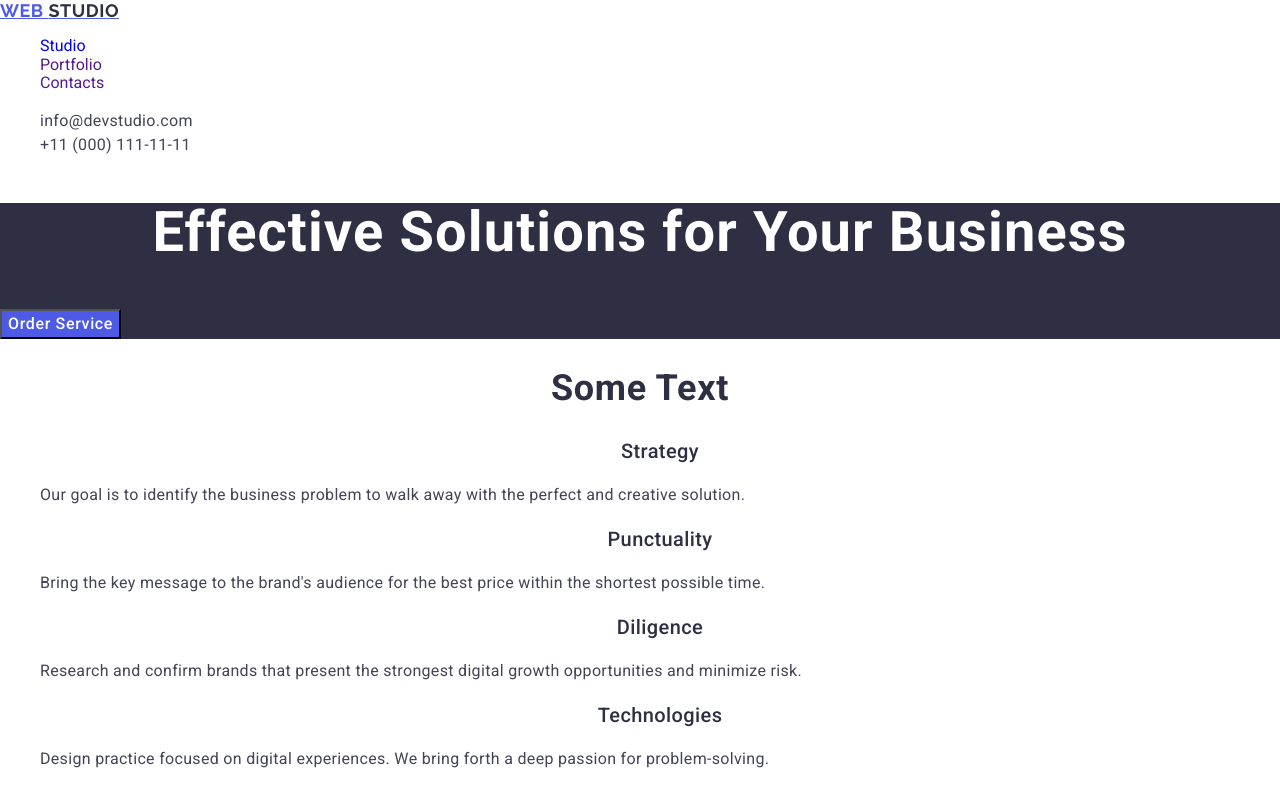
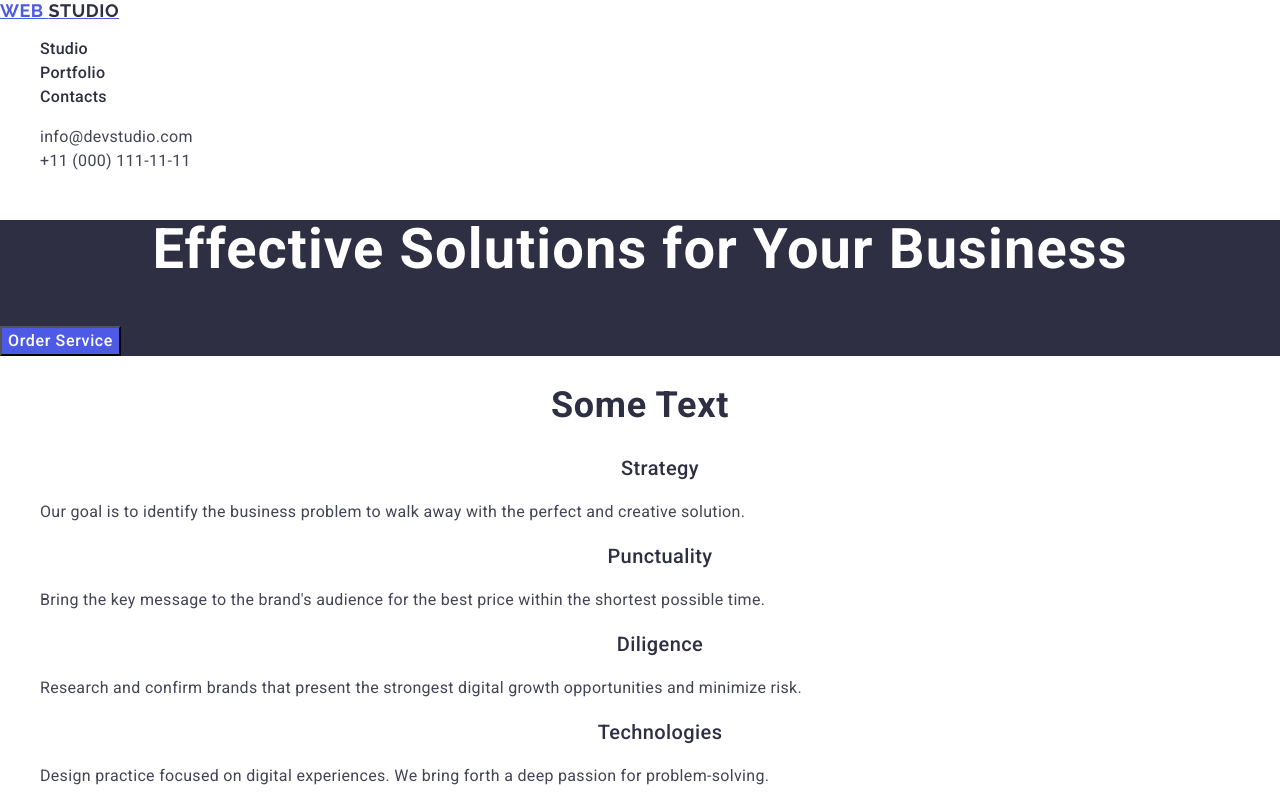
Before and after one commit to RafalSz1270/goit-markup-hw-02, a plain HTML site: page index.html in a window 1280 px wide. Shown: the top 798 px of the page. Drawn offline with nearby package versions, Linux system fonts and the light colour scheme.

Commit message:
corect folder css

```diff
--- a/styles.css/styles.css
+++ b/css/styles.css
@@ -28,15 +28,13 @@
 .link:focus {
   color: #404bbf;
 }
-.link {
-  text-decoration: none;
-}
 .link-text {
   font-weight: 500;
   font-size: 16px;
   line-height: 1.5;
   letter-spacing: 0.02em;
   color: #2e2f42;
+  text-decoration: none;
 }
 body {
   font-family: "Roboto", sans-serif;
--- a/index.html
+++ b/index.html
@@ -13,7 +13,7 @@
       href="https://fonts.googleapis.com/css2?family=Raleway:ital,wght@0,700;1,700&family=Roboto:wght@400;500;700&display=swap"
       rel="stylesheet"
     />
-    <link rel="stylesheet" href="./styles.css/styles.css" />
+    <link rel="stylesheet" href="./css/styles.css" />
     <title>WebStudio</title>
   </head>
   <body>
@@ -23,9 +23,9 @@
           >Web <span class="studio">Studio</span></a
         >
         <ul>
-          <li><a class="link-text, link" href="./index.html">Studio</a></li>
-          <li><a class="link-text, link" href="">Portfolio</a></li>
-          <li><a class="link-text, link" href="">Contacts</a></li>
+          <li><a class="link-text" href="./index.html">Studio</a></li>
+          <li><a class="link-text" href="">Portfolio</a></li>
+          <li><a class="link-text" href="">Contacts</a></li>
         </ul>
       </nav>
       <address class="text-adres">
```
